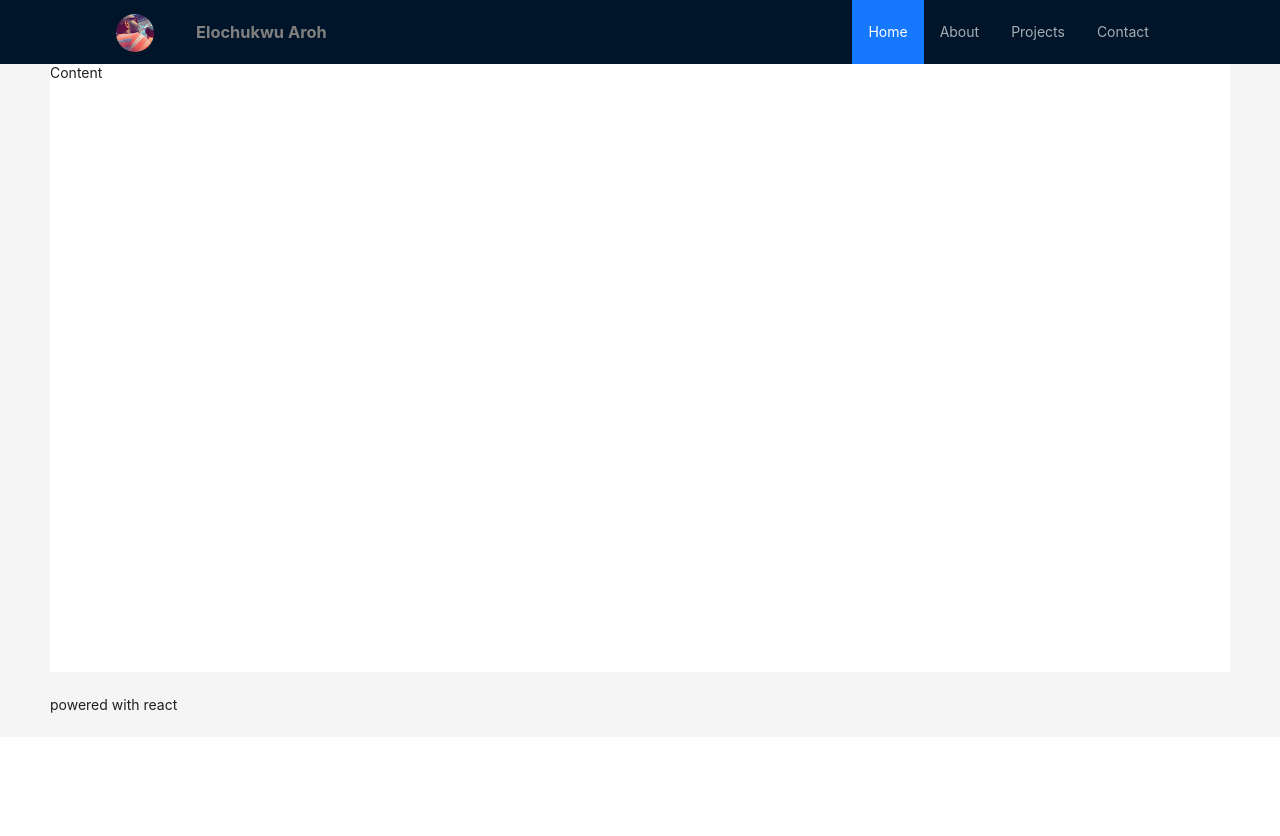
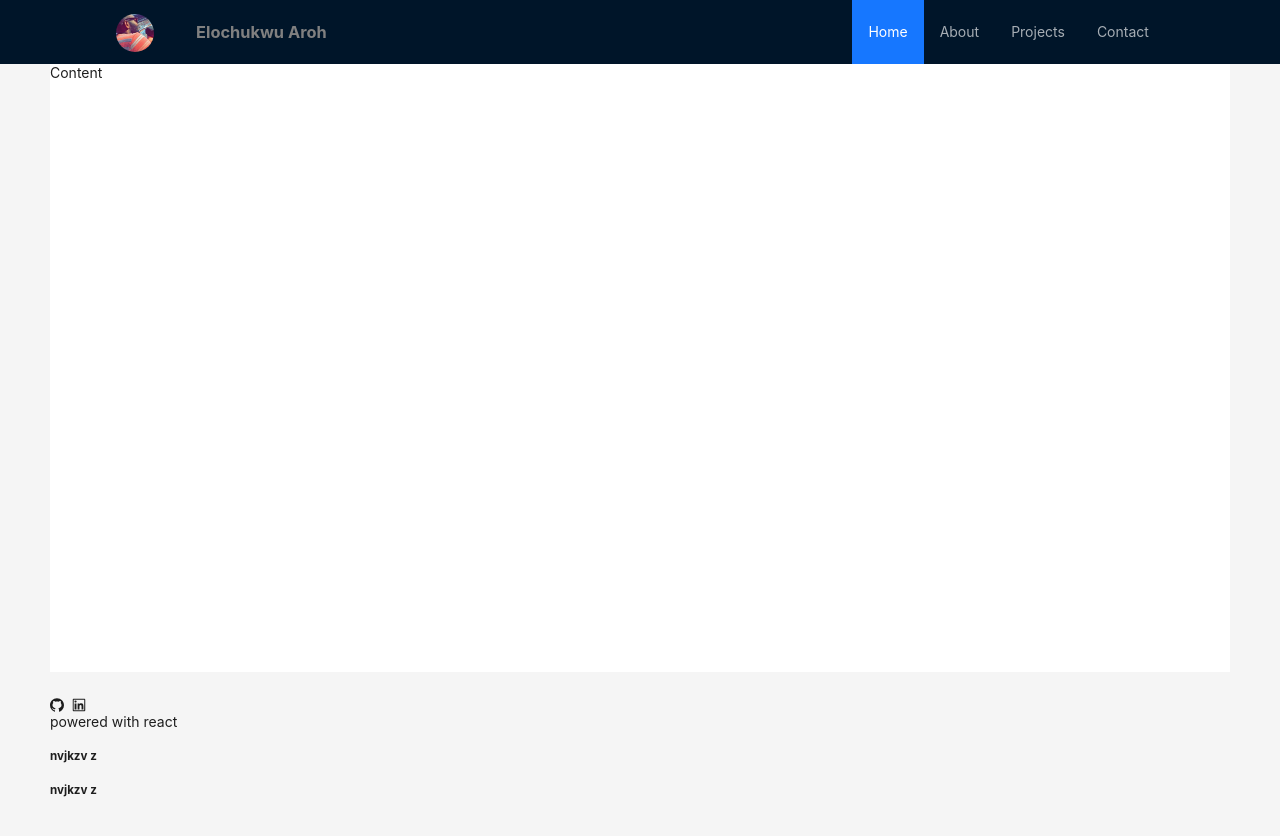
Before and after one commit to aroh-elochukwu/elo-portfolio-site-2.0, a React (Create React App) app: page / in a window 1280 px wide. Shown: the top 836 px of the page. Before the commit the page ends 800 px from the top, so only its background shows below. Built offline with nearby package versions, Linux system fonts and the light colour scheme.

Commit message:
create social media links div for footer section

```diff
--- a/package.json
+++ b/package.json
@@ -3,6 +3,7 @@
   "version": "0.1.0",
   "private": true,
   "dependencies": {
+    "@ant-design/icons": "^4.8.0",
     "@testing-library/jest-dom": "^5.16.5",
     "@testing-library/react": "^13.4.0",
     "@testing-library/user-event": "^13.5.0",
--- a/src/components/footer/FooterSection.jsx
+++ b/src/components/footer/FooterSection.jsx
@@ -1,11 +1,17 @@
 import React from 'react';
 import {Layout} from 'antd';
+
+import SocialMediaLinksDiv from './SocialMediaLinksDiv';
+
 const { Footer } = Layout;
 
 const FooterSection = () => {
   return (
     <Footer>
+      <SocialMediaLinksDiv/>
       powered with react
+      <h5>nvjkzv z</h5>
+      <h5>nvjkzv z</h5>
     </Footer>
    );
 }
--- /dev/null
+++ b/src/components/footer/SocialMediaLinksDiv.jsx
@@ -0,0 +1,17 @@
+import React from 'react';
+import {  GithubOutlined, LinkedinOutlined} from '@ant-design/icons';
+import { Space } from 'antd';
+
+const SocialMediaLinksDiv = () => {
+  return (
+    <div>
+      <Space>
+        <GithubOutlined />
+        <LinkedinOutlined />
+      </Space>
+
+    </div>
+  );
+}
+
+export default SocialMediaLinksDiv;
```
